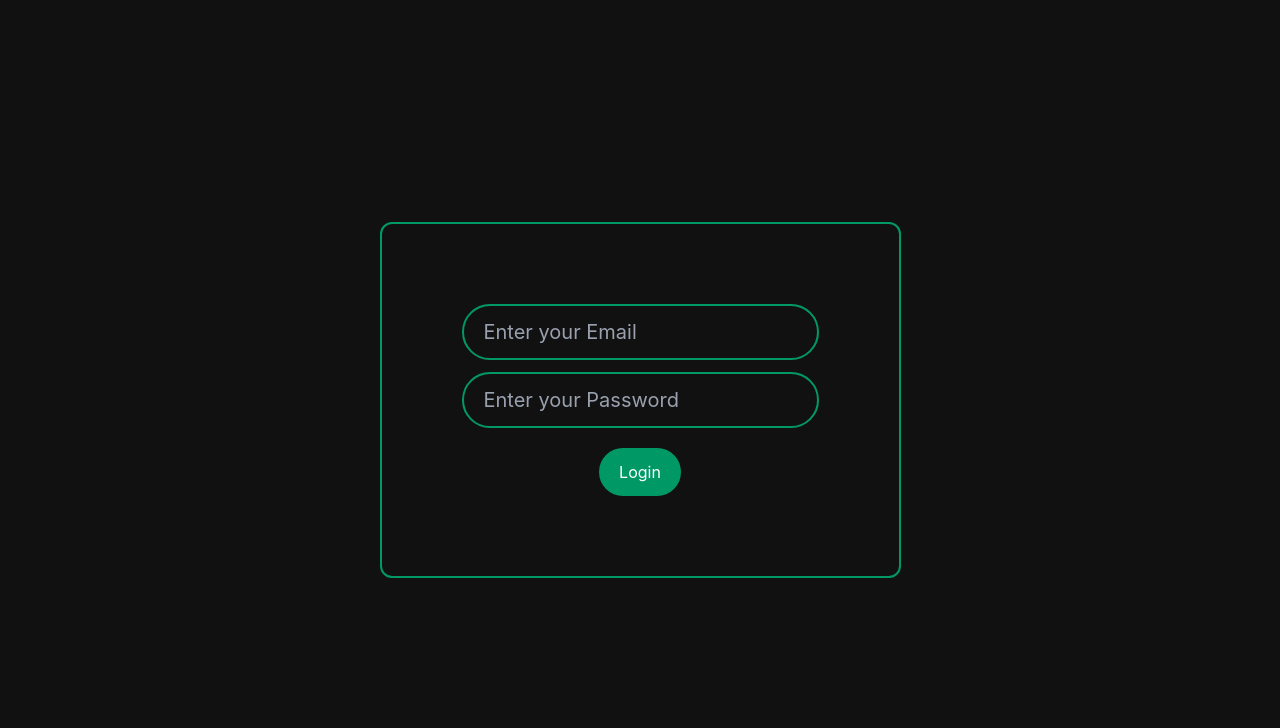
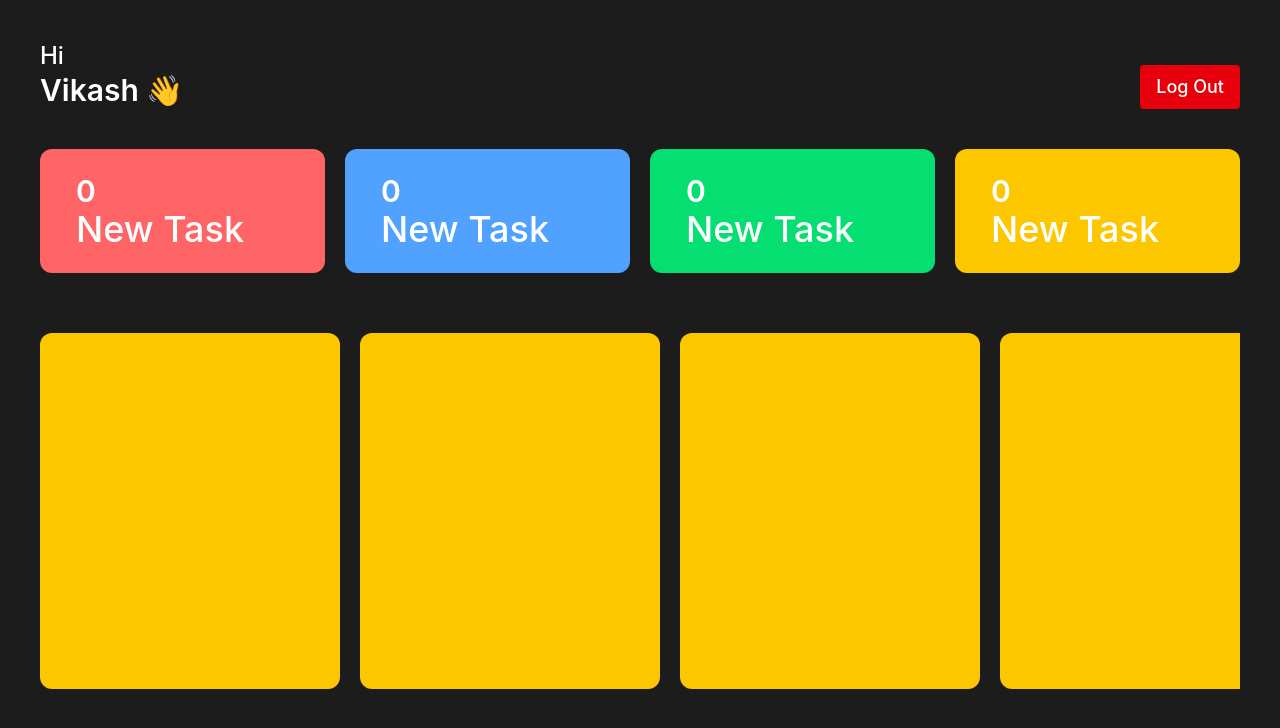
Before and after one commit to Vikash-Sharma-45/Employee-Management-System, a React (Vite) app: page / in a window 1280 px wide. Shown: the top 728 px of the page. Built offline with nearby package versions, Linux system fonts and the light colour scheme.

Commit message:
Employee Dashbord Initialized

```diff
--- a/src/App.jsx
+++ b/src/App.jsx
@@ -1,10 +1,12 @@
 import React from 'react'
 import Login from './components/Auth/Login'
+import EmployeeDashboard from './components/Dashboard/EmployeeDashboard'
 
 const App = () => {
   return (
     <>
-    <Login />
+    {/* <Login /> */}
+    <EmployeeDashboard />
     </>
   )
 }
--- a/src/components/Auth/Login.jsx
+++ b/src/components/Auth/Login.jsx
@@ -1,12 +1,39 @@
 import React from 'react'
+import { useState } from 'react'
 
 const Login = () => {
+    const [email, setEmail] = useState("")
+    const [password, setPassword] = useState("")
+    const submitHandler = (e) => {
+        e.preventDefault()
+        console.log("Form Submitted")
+        console.log("Email: ", email)
+        console.log("Password: ", password)
+
+        setEmail("")
+        setPassword("")
+    }
   return (
     <div className='flex justify-center items-center h-screen w-screen'>
       <div className='border-2 border-emerald-600 rounded-xl p-20'>
-        <form className='flex flex-col items-center justify-center'>
-            <input required className=' border-2 outline-none bg-transparent border-emerald-600 py-3 px-5 rounded-full text-xl placeholder:text-gray-400' type="email" placeholder="Enter your Email" />
-            <input required className='  border-2 outline-none bg-transparent border-emerald-600 py-3 px-5 mt-3 rounded-full text-xl placeholder:text-gray-400' type="password" placeholder="Enter your Password" />
+        <form onSubmit={(e)=> {submitHandler(e)}} className='flex flex-col items-center justify-center'>
+            <input
+                value={email}
+                onChange={(e)=> {setEmail(e.target.value)}}
+                required
+                lassName=' border-2 outline-none bg-transparent border-emerald-600 py-3 px-5 rounded-full text-xl placeholder:text-gray-400'
+                className=' border-2 outline-none bg-transparent border-emerald-600 py-3 px-5 rounded-full text-xl placeholder:text-gray-400'
+                type="email"
+                placeholder="Enter your Email"
+            />
+            <input
+                value={password}
+                onChange={(e)=> {setPassword(e.target.value)}}
+                required
+                className='  border-2 outline-none bg-transparent border-emerald-600 py-3 px-5 mt-3 rounded-full text-xl placeholder:text-gray-400'
+                type="password"
+                placeholder="Enter your Password"
+            />
             <button className='mt-5 bg-emerald-600 border-none py-3 px-5 text-white rounded-full p-2'>Login</button>
         </form>
       </div>
--- /dev/null
+++ b/src/components/Dashboard/EmployeeDashboard.jsx
@@ -0,0 +1,16 @@
+import React from 'react'
+import Header from '../ohters/Header'
+import TaskListNumber from '../ohters/TaskListNumber'
+import TaskList from '../Task/TaskList'
+
+const EmployeeDashboard = () => {
+  return (
+    <div className='p-10 bg-[#1C1C1C] h-screen'>
+      <Header />
+      <TaskListNumber />
+      <TaskList />
+    </div>
+  )
+}
+
+export default EmployeeDashboard
--- /dev/null
+++ b/src/components/Task/TaskList.jsx
@@ -0,0 +1,17 @@
+import React from 'react'
+
+const TaskList = () => {
+  return (
+    <div id='tasklist' className='flex overflow-x-auto justify-start items-center gap-5 flex-nowrap h-[55%] w-full mt-10 py-5'>
+        <div className='flex-shrink-0 h-full w-[300px] bg-yellow-400 rounded-xl'></div>
+        <div className='flex-shrink-0 h-full w-[300px] bg-yellow-400 rounded-xl'></div>
+        <div className='flex-shrink-0 h-full w-[300px] bg-yellow-400 rounded-xl'></div>
+        <div className='flex-shrink-0 h-full w-[300px] bg-yellow-400 rounded-xl'></div>
+        <div className='flex-shrink-0 h-full w-[300px] bg-yellow-400 rounded-xl'></div>
+        <div className='flex-shrink-0 h-full w-[300px] bg-yellow-400 rounded-xl'></div>
+
+    </div>
+  )
+}
+
+export default TaskList
--- /dev/null
+++ b/src/components/ohters/Header.jsx
@@ -0,0 +1,12 @@
+import React from 'react'
+
+const Header = () => {
+  return (
+    <div className='flex justify-between items-end'>
+      <h1 className='text-2xl font-medium'>Hi <br /> <span className='text-3xl font-semibold'>Vikash 👋</span></h1>
+      <button className='bg-red-600 text-lg font-medium text-white py-2 px-4 rounded-sm'>Log Out</button>
+    </div>
+  )
+}
+
+export default Header
--- /dev/null
+++ b/src/components/ohters/TaskListNumber.jsx
@@ -0,0 +1,26 @@
+import React from 'react'
+
+const TaskListNumber = () => {
+  return (
+    <div className='flex mt-10 justify-between gap-5 screen'>
+      <div className='rounded-xl bg-red-400 w-[45%] px-9 py-6'>
+        <h1 className='text-3xl font-semibold'>0</h1>
+        <h1 className='text-4xl font-medium'>New Task</h1>
+      </div>
+      <div className='rounded-xl bg-blue-400 w-[45%] px-9 py-6'>
+        <h1 className='text-3xl font-semibold'>0</h1>
+        <h1 className='text-4xl font-medium'>New Task</h1>
+      </div>
+      <div className='rounded-xl bg-green-400 w-[45%] px-9 py-6'>
+        <h1 className='text-3xl font-semibold'>0</h1>
+        <h1 className='text-4xl font-medium'>New Task</h1>
+      </div>
+      <div className='rounded-xl bg-yellow-400 w-[45%] px-9 py-6'>
+        <h1 className='text-3xl font-semibold'>0</h1>
+        <h1 className='text-4xl font-medium'>New Task</h1>
+      </div>
+    </div>
+  )
+}
+
+export default TaskListNumber
--- a/src/index.css
+++ b/src/index.css
@@ -1,6 +1,13 @@
 @import "tailwindcss";
 
+* {
+  color: white;
+}
 
 body {
   background-color: #111;
 }
+
+#tasklist::-webkit-scrollbar{
+  display: none;
+}
```
Also changed, not shown: src/components/Dashboard/Employee.jsx (deleted).
